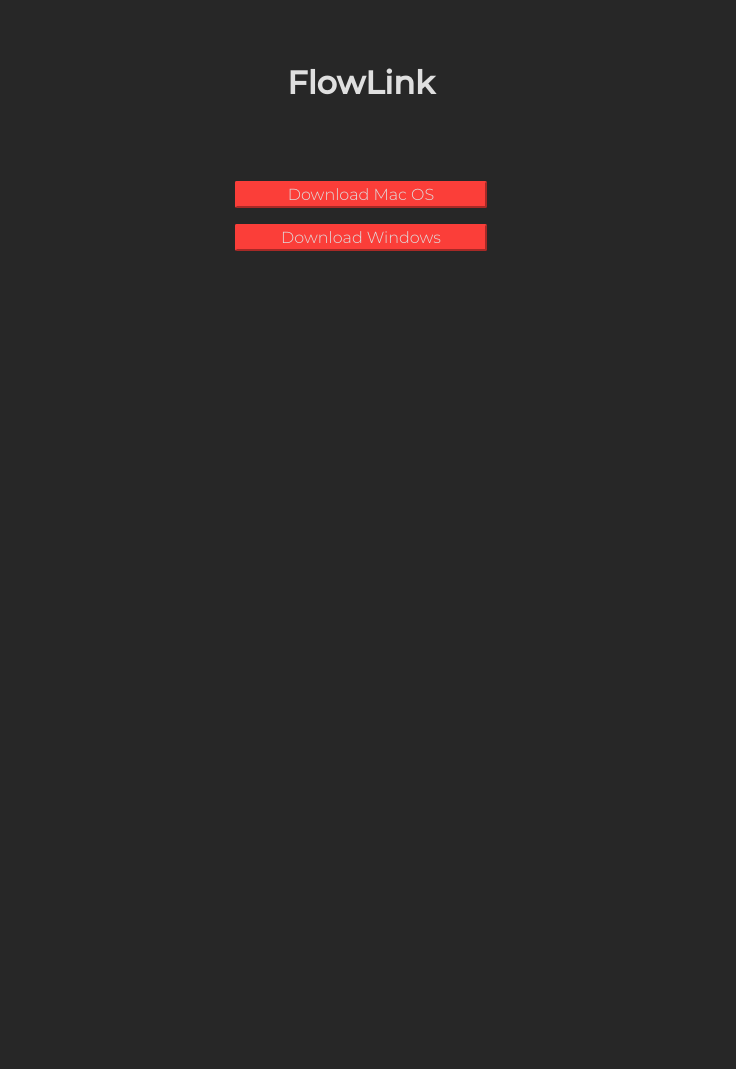
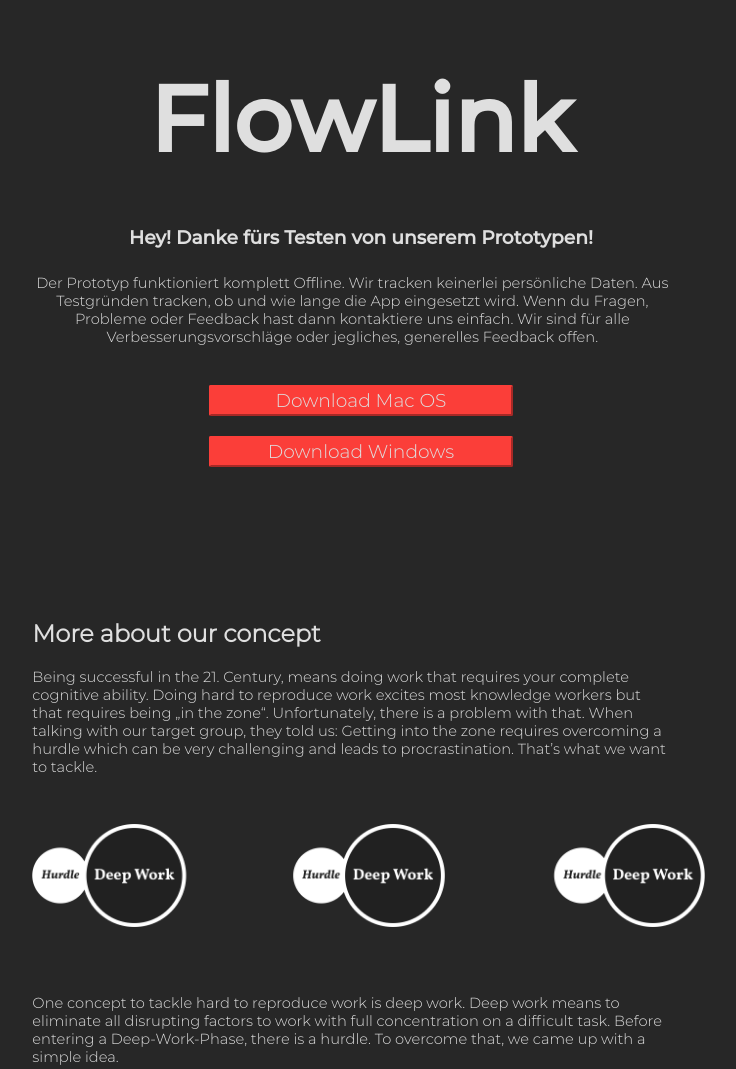
Before and after one commit to Sebastian-Schuchmann/FlowLinkDownload, a plain HTML site: page index.html in a window 1280 px wide. Shown: the top 1069 px of the page, without its empty margins (279-1015 px from the left). Before the commit the page ends 800 px from the top, so only its background shows below. Drawn offline with Linux system fonts and the light colour scheme.

Commit message:
more information

```diff
--- a/index.html
+++ b/index.html
@@ -1,5 +1,6 @@
 <!DOCTYPE html>
 <html lang="en">
+
 <head>
    <meta charset="UTF-8">
    <meta name="viewport" content="width=device-width, initial-scale=1.0">
@@ -7,10 +8,21 @@
    <link rel="stylesheet" href="style.css" media="screen" charset="utf-8">
    <title>Flow Link</title>
 </head>
+
 <body>
 
    <div id="Site">
       <h1>FlowLink</h1>
+      <h3>Hey! Danke fürs Testen von unserem Prototypen!</h3>
+
+      <div class="Content">
+
+         <p>Der Prototyp funktioniert komplett Offline. Wir tracken keinerlei persönliche Daten. Aus Testgründen
+            tracken, ob und wie lange die App eingesetzt wird.
+            Wenn du Fragen, Probleme oder Feedback hast dann kontaktiere uns einfach. Wir sind für alle
+            Verbesserungsvorschläge oder jegliches, generelles Feedback offen.
+         </p>
+      </div>
 
       <div id="ButtonsDiv">
          <form method="get" action="https://flowlink.s3.eu-central-1.amazonaws.com/FlowLink-1.0.0.dmg">
@@ -21,6 +33,39 @@
             <button type="submit">Download Windows</button>
          </form>
       </div>
+
+      <div class="Content">
+         <h2>More about our concept</h2>
+         <p class="pContent">
+            Being successful in the 21. Century, means doing work that
+            requires your complete cognitive ability. Doing hard to reproduce work excites most knowledge workers but
+            that requires being „in the zone“. Unfortunately, there is a problem with that.
+
+            When talking with our target group, they told us: Getting into the zone requires overcoming a hurdle which
+            can be very challenging and leads to procrastination. That’s what we want to tackle.
+         </p>
+         <img src="./Assets/1_DeepWork_Ohne-Red.png">
+
+         <p class="pContent">One concept to tackle hard to reproduce work is deep work. Deep work means to eliminate all
+            disrupting factors to work with full concentration on a difficult task. Before entering a Deep-Work-Phase,
+            there is a hurdle. To overcome that, we came up with a simple idea.
+         </p>
+         <img src="./Assets/2_Deep-Work_Mit-Red.png">
+         <p class="pContent">
+            <h2>The red thread</h2>
+            <p class="pContent">Connect the deep work phases of the same tasks and thereby eliminate the hurdle to entry. It
+            is also possible to connect different tasks of the same project. How are we going to do that?
+
+            When completing a deep work session we save the context, which means music, your tools, all your
+            surroundings. Then when you continue the task you are right there where you left off - the songs picks up
+            where it ended the last time, all your tools are open again and you can continue your task like you have
+            never left in the first place.
+
+         </p>
+
+      </div>
+
    </div>
 </body>
+
 </html>
--- a/style.css
+++ b/style.css
@@ -24,19 +24,58 @@
     --font-size: 14px;
 }
 
+.Content{
+   text-align: center;
+
+   margin-left: 24%;
+}
+
 #Site{
     margin-top: 5%;
     text-align: center;
+    margin-bottom: 10%;
 }
 
 #ButtonsDiv{
     width: 100%;
+    margin-bottom: 12%;
+}
+
+p{
+    text-align: center;
+    width: 50vw;
+    font-size: 11pt;
+    margin-bottom: 2%;
+
+
+}
+.pContent{
+    text-align: left;
+
+}
+
+img{
+    margin-left: -30%;
+margin-bottom: 5%;
+margin-top: 3%;
+    width: 70%;
 }
 
 h1 {
     font-family: 'Montserrat Bold';
-    margin-bottom: 5%;
+    margin-bottom: 4%;
+    font-size:69pt;
 }
+h2{
+    text-align: left;
+}
+
+h3{
+    margin-bottom: 2%;
+    text-align: center;
+}
+
+
 
 #protip{
     font-size: 8pt;
@@ -90,11 +129,11 @@ button:focus {
 }
 
 button {
-    margin-top: 16px;
+    margin-top: 20px;
     padding: 2px;
     font-family: 'Montserrat Light';
-    font-size: 12pt;
-    width: 20%;
+    font-size: 14pt;
+    width: 24%;
     border-radius: 2px;
     background-color: var(--highlight-color);
     border-color: var(--highlight-color);
```
Also changed, not shown: Assets/1_DeepWork_Ohne-Red.png (added), Assets/2_Deep-Work_Mit-Red.png (added), Assets/3_RoterFaden_Kontext.png (added), Assets/4_Leitfaden.png (added), Assets/5_FlowLinkLogo.png (added), 1 other file. Lines whose indentation alone changed are shown as unchanged.
